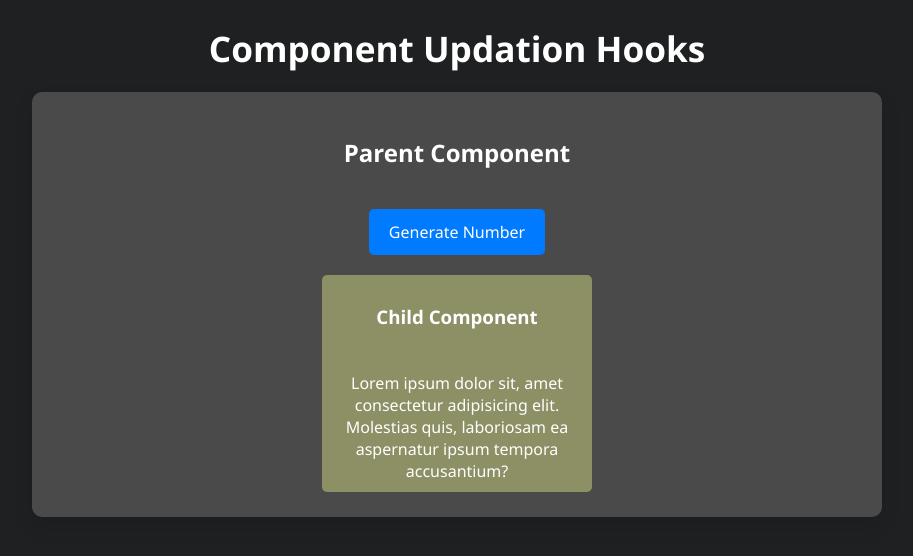
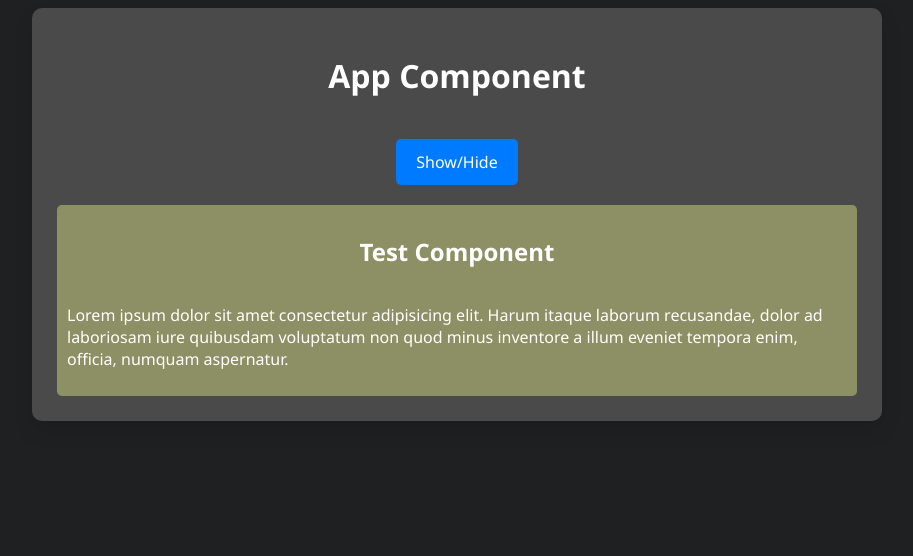
Before and after one commit to Poopa2/my-angular-project, an Angular app: page / in a window 1280 px wide. Shown: the top 556 px of the page, without its empty margins (183-1096 px from the left). Built offline with nearby package versions, Linux system fonts and the light colour scheme.

Commit message:
Section04 ngDestroy()

```diff
--- a/src/app/app.component.css
+++ b/src/app/app.component.css
@@ -1,88 +1,10 @@
-/* h1 {
+h2 {
   text-align: center;
   margin-bottom: 20px;
+  color: #fff;
 }
 
 div {
-  display: flex;
-  flex-direction: column;
-  align-items: center;
-  gap: 20px;
-  width: 40vw;
-  height: 60vh;
-  margin: 0 auto;
-  padding: 15px;
-  background-color: #4b4a4a;
-  border-radius: 10px;
-}
-
-button {
-  padding: 12px 20px;
-  background-color: #007bff;
-  color: #fff;
-  border: none;
-  border-radius: 5px;
-  font-size: 1rem;
-  cursor: pointer;
-  transition: background-color 0.3s ease;
-}
-
-button:hover {
-  background-color: #0056b3;
-}
-
-button:focus {
-  outline: none;
-  box-shadow: 0 0 5px #0056b3;
-} */
-/* h1 {
-  text-align: center;
-  margin-bottom: 20px;
-}
-
-div {
-  display: flex;
-  flex-direction: column;
-  align-items: center;
-  justify-content: space-between;
-  gap: 20px;
-  width: auto;
-  height: 60vh;
-  margin: 0 auto;
-  padding: 20px;
-  background-color: #4b4a4a;
-  border-radius: 10px;
-  box-shadow: 0 10px 20px rgba(0, 0, 0, 0.1);
-}
-
-button {
-  padding: 12px 20px;
-  background-color: #007bff;
-  color: #fff;
-  border: none;
-  border-radius: 5px;
-  font-size: 1rem;
-  cursor: pointer;
-  transition: background-color 0.3s ease;
-}
-
-button:hover {
-  background-color: #0056b3;
-}
-
-button:focus {
-  outline: none;
-  box-shadow: 0 0 5px #0056b3;
-} */
-
-h1 {
-  text-align: center;
-  margin-bottom: 20px;
-  font-size: 2.2rem;
-  color: #fff;
-}
-
-.parent-container {
   display: flex;
   flex-direction: column;
   align-items: center;
@@ -117,17 +39,3 @@ button:focus {
   outline: none;
   box-shadow: 0 0 5px #0056b3;
 }
-
-app-test {
-  display: flex;
-  flex-direction: column;
-  align-items: center;
-  width: 100%;
-  text-align: center;
-}
-
-app-test h3 {
-  font-size: 1.5rem;
-  color: #fff;
-  margin-bottom: 15px;
-}
--- a/src/app/app.component.html
+++ b/src/app/app.component.html
@@ -1,12 +1,8 @@
-<h1>Component Updation Hooks</h1>
-<div class="parent-container">
-  <h2>Parent Component</h2>
-  <button (click)="sendDataToChild()">Generate Number</button>
+<div>
+  <h1>App Component</h1>
+  <button (click)="toggle()">Show/Hide</button>
 
-  <app-test>
-    <h3>{{ dataFromParent }}</h3>
-    <div #contentWrapper>
-      Lorem ipsum dolor sit, amet consectetur adipisicing elit. Molestias quis,
-      laboriosam ea aspernatur ipsum tempora accusantium?
-    </div>
-  </app-test>
+  @if(displayComponent){
+  <app-test></app-test>
+  }
+</div>
--- a/src/app/app.component.ts
+++ b/src/app/app.component.ts
@@ -1,4 +1,4 @@
-import { AfterContentInit, Component, DoCheck } from '@angular/core';
+import { Component, OnInit } from '@angular/core';
 import { RouterOutlet } from '@angular/router';
 import { TestComponent } from './test/test.component';
 
@@ -9,18 +9,19 @@ import { TestComponent } from './test/test.component';
   templateUrl: './app.component.html',
   styleUrl: './app.component.css',
 })
-export class AppComponent implements DoCheck {
-  dataFromParent: string = '';
+
 
   // ngAfterContentInit(): void {
   //   console.log('ngAfterContentInit() hook was invoked...');
   // }
-  ngDoCheck(): void {
-    console.log('ngDoCheck() hook was invoked...');
+
+export class AppComponent implements OnInit {
+  displayComponent: boolean = true;
+  toggle(): void {
+    this.displayComponent = !this.displayComponent;
   }
 
-  sendDataToChild(): void {
-    let random = Math.floor(Math.random() * 10);
-    this.dataFromParent = 'Random number: ' + random;
+  ngOnInit(): void {
+    console.log('App Component: OnInit');
   }
 }
--- a/src/app/test/test.component.css
+++ b/src/app/test/test.component.css
@@ -1,10 +1,9 @@
-.child-container {
+div {
   display: flex;
   flex-direction: column;
   align-items: center;
   margin: 0 auto;
   background-color: #8d9064;
-  width: 250px;
   height: auto;
   border-radius: 5px;
   padding: 10px;
--- a/src/app/test/test.component.html
+++ b/src/app/test/test.component.html
@@ -1,6 +1,8 @@
-<div class="child-container">
-  <h3>Child Component</h3>
-  <div #wrapper>
-    <ng-content></ng-content>
-  </div>
+<div>
+  <h2>Test Component</h2>
+  <p>
+    Lorem ipsum dolor sit amet consectetur adipisicing elit. Harum itaque
+    laborum recusandae, dolor ad laboriosam iure quibusdam voluptatum non quod
+    minus inventore a illum eveniet tempora enim, officia, numquam aspernatur.
+  </p>
 </div>
--- a/src/app/test/test.component.ts
+++ b/src/app/test/test.component.ts
@@ -1,12 +1,4 @@
-import {
-  AfterContentChecked,
-  AfterContentInit,
-  Component,
-  ContentChild,
-  DoCheck,
-  ElementRef,
-  ViewChild,
-} from '@angular/core';
+import { Component, OnDestroy, OnInit } from '@angular/core';
 
 @Component({
   selector: 'app-test',
@@ -15,16 +7,12 @@ import {
   templateUrl: './test.component.html',
   styleUrl: './test.component.css',
 })
-export class TestComponent implements AfterContentInit, AfterContentChecked {
-  @ViewChild('wrapper') wrapper!: ElementRef;
-  @ContentChild('contentWrapper') content!: ElementRef;
+export class TestComponent implements OnInit, OnDestroy {
+  ngOnInit(): void {
+    console.log('Test Component: OnInit');
+  }
 
-  ngAfterContentInit(): void {
-    console.log('ngAfterContentInit() was invoked...');
-    console.log('ngAfterContentInit() - wrapper: ', this.wrapper);
-    console.log('ngAfterContentInit() - content: ', this.content);
-  }
-  ngAfterContentChecked(): void {
-    console.log('ngAfterContentChecked() hook was invoked...');
+  ngOnDestroy(): void {
+    console.log('Test Component: OnDestroy');
   }
 }
```
